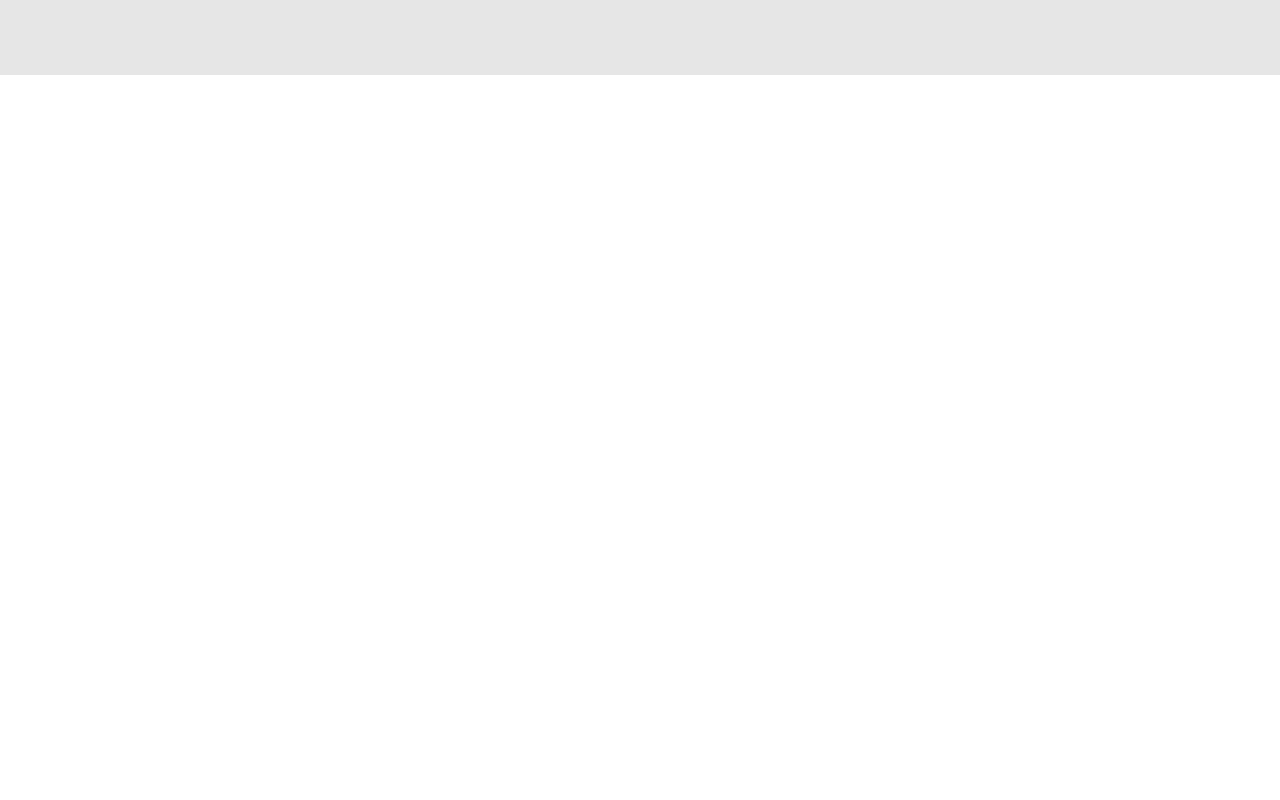
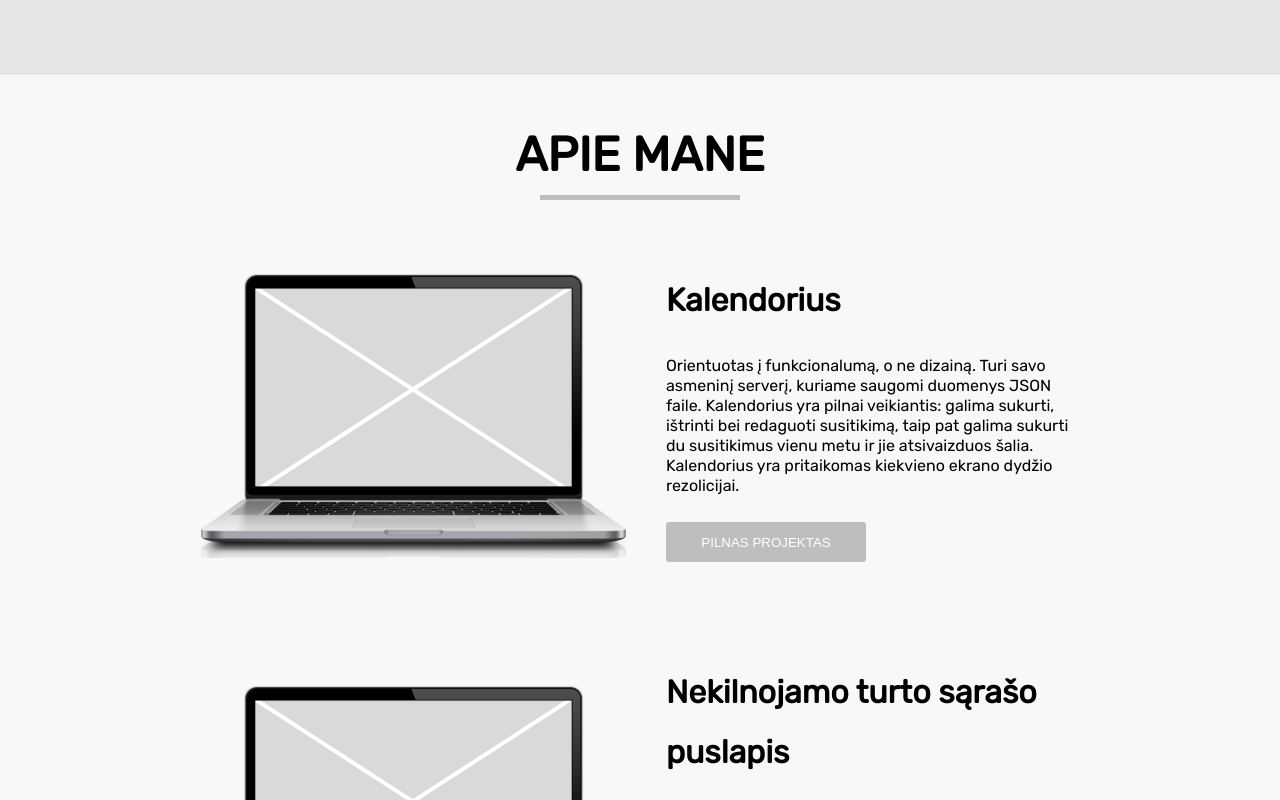
Before and after one commit to monikutee/portfolio, a React (Create React App) app: page / in a window 1280 px wide. Shown: the part 1440-2240 px from the top of the page. Before the commit the page ends 1515 px from the top, so only its background shows below. Built offline with nearby package versions, Linux system fonts and the light colour scheme.

Commit message:
about me section

```diff
--- a/src/components/Header/header.scss
+++ b/src/components/Header/header.scss
@@ -41,8 +41,14 @@ header {
   .menu_btn {
     border: none;
     background: transparent;
+    padding: 5px;
     @media screen and (min-width: 993px) {
       display: none;
+    }
+    &:focus-visible {
+      outline: none;
+      border: 1px solid gray;
+      border-radius: 10px;
     }
   }
 
--- /dev/null
+++ b/src/components/Projects/index.tsx
@@ -0,0 +1,43 @@
+import React from "react";
+import "./projects.scss";
+import LAPTOP from "../../assets/laptop.svg";
+
+const Projects: React.FC = () => {
+  const PROJECTS = [
+    {
+      title: "Kalendorius",
+      body: "Orientuotas į funkcionalumą, o ne dizainą. Turi savo asmeninį serverį, kuriame saugomi duomenys JSON faile. Kalendorius yra pilnai veikiantis: galima sukurti, ištrinti bei redaguoti susitikimą, taip pat galima sukurti du susitikimus vienu metu ir jie atsivaizduos šalia. Kalendorius yra pritaikomas kiekvieno ekrano dydžio rezolicijai.",
+      id: 1,
+      image: LAPTOP,
+    },
+    {
+      title: "Nekilnojamo turto sąrašo puslapis",
+      body: "Puslapis buvo programuojamas atvaizduoti nekilnojamo turto sąrašui, galimybė sukurti, ištrinti bei redaguoti projektą, apžiūrėti, kaip atrodo pats projektas. Šio puslapio duomenys yra saugomi lokaliai. Projektas buvo orientuojamas į dizaino įvykdymą, išlaikant paprastą funkcionalumą.",
+      id: 2,
+      image: LAPTOP,
+    },
+  ];
+
+  return (
+    <div className="root">
+      <div className="title">
+        <h1>APIE MANE</h1>
+        <div className="divider" />
+      </div>
+      <div className="projects">
+        {PROJECTS.map((project, index) => (
+          <div className="project_item" key={index}>
+            <img src={project.image} alt={project.title} />
+            <div className="project_item-text">
+              <h3>{project.title}</h3>
+              <p>{project.body}</p>
+              <button>PILNAS PROJEKTAS</button>
+            </div>
+          </div>
+        ))}
+      </div>
+    </div>
+  );
+};
+
+export default Projects;
--- /dev/null
+++ b/src/components/Projects/projects.scss
@@ -0,0 +1,116 @@
+.root {
+  min-height: calc(100vh - 85px);
+  background-color: #f8f8f8;
+  display: flex;
+  flex-direction: column;
+  align-items: center;
+  justify-content: center;
+  gap: 70px;
+  padding: 0px 130px;
+
+  @media screen and (max-width: 1200px) {
+    padding: 0px 60px;
+  }
+  @media screen and (max-width: 768px) {
+    padding: 0px 30px;
+    gap: 40px;
+  }
+  .title {
+    margin-top: 50px;
+    display: flex;
+    flex-direction: column;
+    align-items: center;
+    gap: 10px;
+    .divider {
+      height: 5px;
+      background-color: #bebebe;
+      width: 200px;
+    }
+  }
+
+  .projects {
+    display: flex;
+    flex-direction: column;
+    gap: 100px;
+    margin-bottom: 50px;
+
+    .project_item {
+      padding: 0px 70px;
+      display: flex;
+      gap: 40px;
+      align-items: center;
+
+      @media screen and (max-width: 1200px) {
+        padding: 0px;
+      }
+      @media screen and (max-width: 992px) {
+        flex-direction: column;
+      }
+
+      @media screen and (max-width: 500px) {
+        img {
+          width: 300px;
+        }
+      }
+
+      .project_item-text {
+        display: flex;
+        flex-direction: column;
+        gap: 10px;
+
+        @media screen and (max-width: 992px) {
+          align-items: center;
+        }
+      }
+    }
+  }
+
+  h1 {
+    font-style: normal;
+    font-weight: 700;
+    font-size: 48px;
+    line-height: 60px;
+    margin: 0;
+    text-align: center;
+
+    @media screen and (max-width: 500px) {
+      font-size: 24px;
+      line-height: 28px;
+    }
+  }
+
+  p {
+    font-weight: 400;
+    font-size: 16px;
+    line-height: 20px;
+
+    @media screen and (max-width: 992px) {
+      text-align: center;
+    }
+
+    @media screen and (max-width: 500px) {
+      font-size: 14px;
+      line-height: 18px;
+    }
+  }
+
+  h3 {
+    font-weight: 700;
+    font-size: 32px;
+    line-height: 60px;
+    margin: 0;
+    @media screen and (max-width: 500px) {
+      font-size: 18px;
+      line-height: 20px;
+    }
+  }
+
+  button {
+    background: #bebebe;
+    border-radius: 3px;
+    border: none;
+    color: white;
+    height: 40px;
+    width: 200px;
+  }
+}
--- a/src/components/index.ts
+++ b/src/components/index.ts
@@ -2,3 +2,4 @@ export { default as Footer } from "./Footer";
 export { default as Header } from "./Header";
 export { default as Intro } from "./Intro";
 export { default as AboutMe } from "./AboutMe";
+export { default as Projects } from "./Projects";
--- a/src/pages/Home.tsx
+++ b/src/pages/Home.tsx
@@ -1,11 +1,12 @@
 import React from "react";
-import { Intro, AboutMe } from "../components";
+import { Intro, AboutMe, Projects } from "../components";
 
 export const Home: React.FC = () => {
   return (
     <div>
       <Intro />
       <AboutMe />
+      <Projects />
     </div>
   );
 };
```
